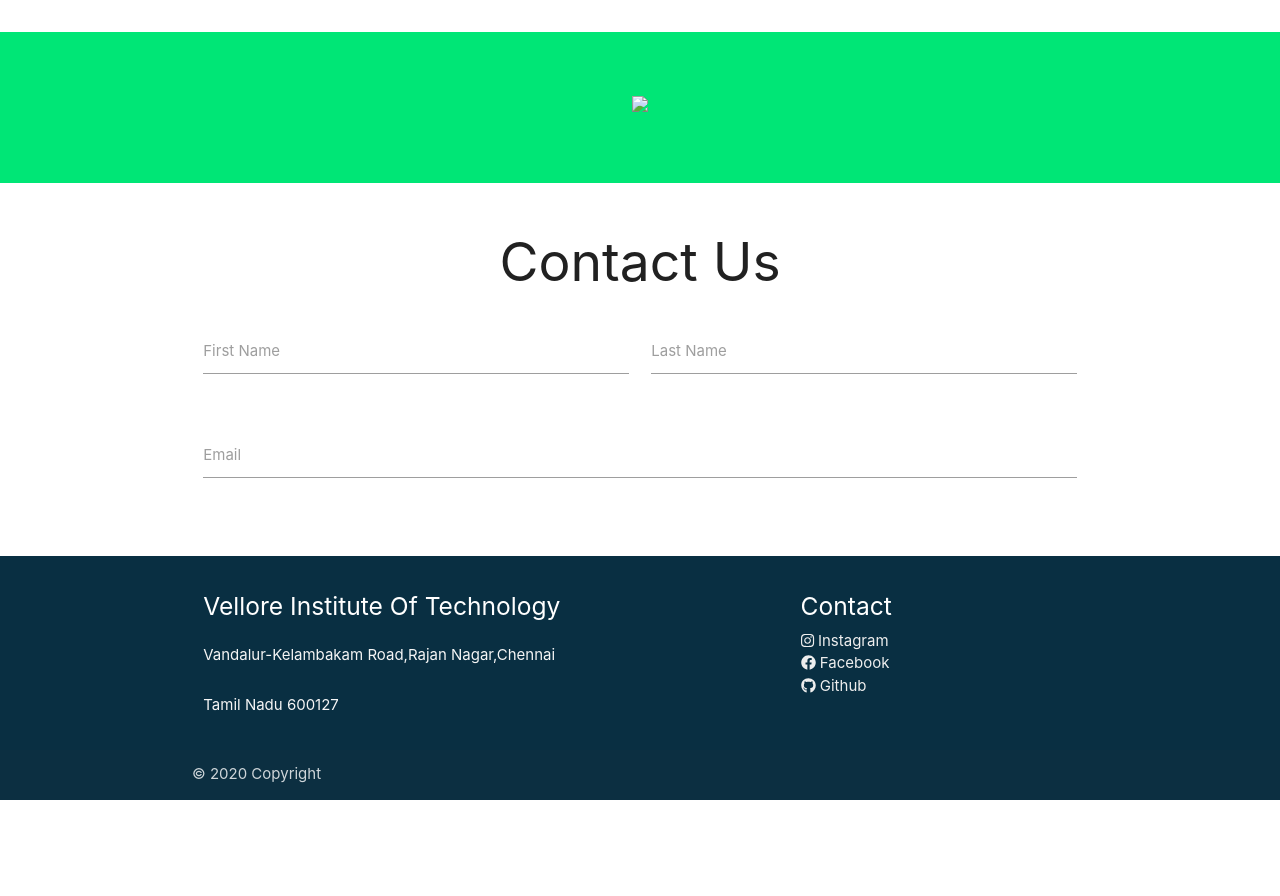
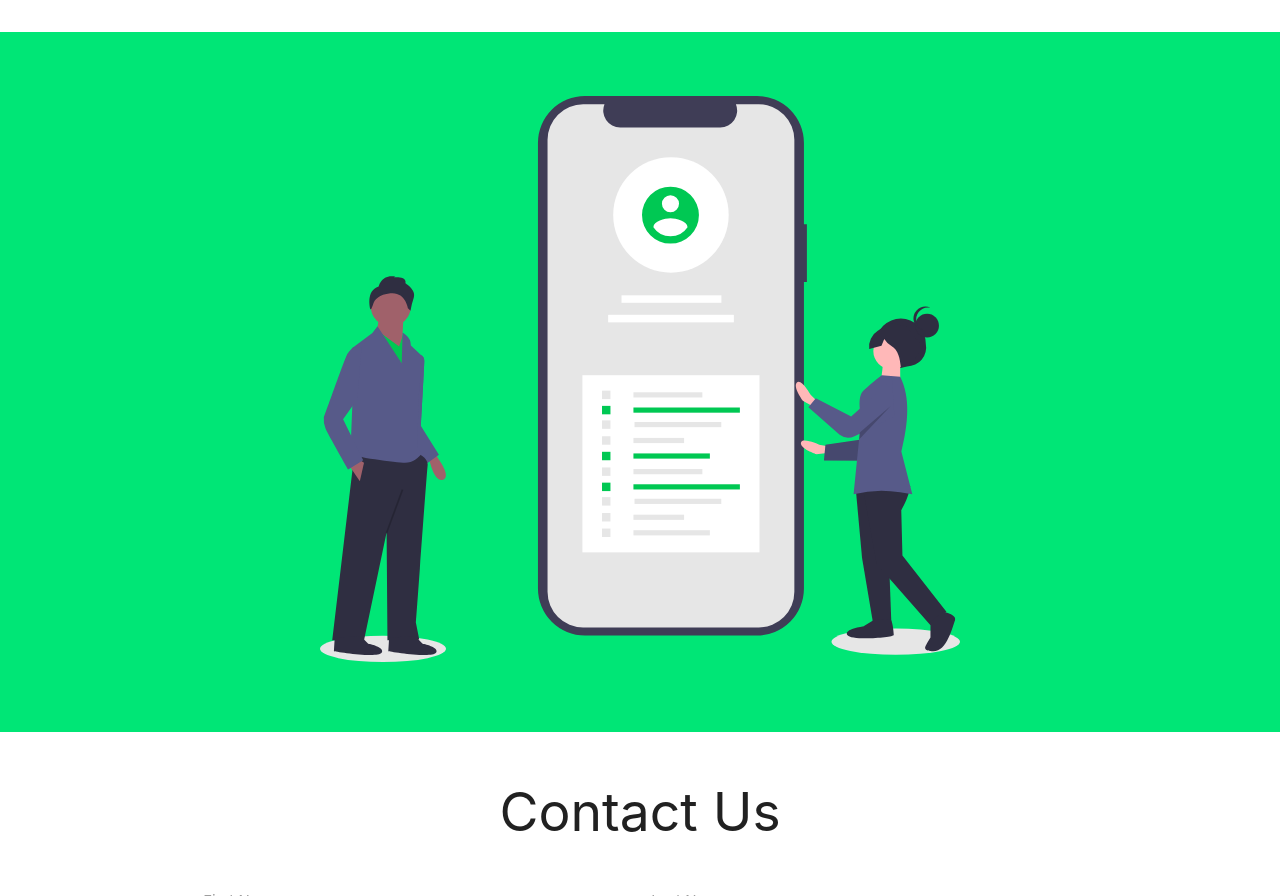
Before and after one commit to divinenaman/responsive-landing-pages, a plain HTML site: page android-text/index.html in a window 1280 px wide. Shown: the part 957-1853 px from the top of the page. Before the commit the page ends 1757 px from the top, so only its background shows below. Drawn offline with nearby package versions, Linux system fonts and the light colour scheme; a script that the page names is missing.

Commit message:
android-green

```diff
--- a/android-text/index.html
+++ b/android-text/index.html
@@ -11,7 +11,7 @@
 
 
 <head>
-    <link rel="icon" href="imgs/logo.png">
+    <link rel="icon" href="assets/logo.png">
     <meta charset='utf-8'>
     <meta http-equiv='X-UA-Compatible' content='IE=edge'>
     <title>HomePage</title>
@@ -75,7 +75,7 @@
             </div>
         </div>
 
-        <center><img class="responsive-img" src="imgs/phone2.svg" style="width: 50%;margin-top: 5%;margin-bottom: 5%;"></center>
+        <center><img class="responsive-img" src="assets/phone2.svg" style="width: 50%;margin-top: 5%;margin-bottom: 5%;"></center>
 
 
         <div class="section white">
```
